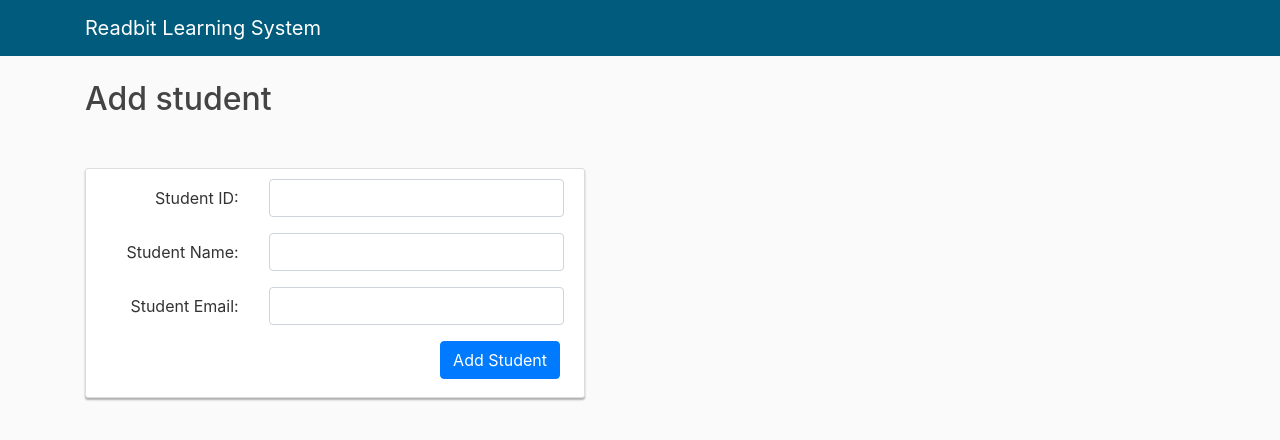
After one commit to unluckyvevo/IT2201-Project, a Flask app: page /add_student_manually in a window 1280 px wide. The commit adds this page. Shown: the top 440 px of the page. Run offline with Flask 2, Linux system fonts and the light colour scheme; some libraries are stand-ins or nearby versions.

Commit message:
add 1 student manually

```diff
--- a/readbit/routes.py
+++ b/readbit/routes.py
@@ -116,3 +116,7 @@ def manage_module():
         }
     }]
     return render_template('manage_module.html', title='Manage Module', assessments=assessments)
+
+@app.route('/add_student_manually')
+def add_student_manually():
+    return render_template('add_student_manually.html', title='Add Student Manually')
--- a/readbit/static/manage_class.css
+++ b/readbit/static/manage_class.css
@@ -46,3 +46,24 @@ table{
 {
     width:80px;
 }
+
+#manage_class_container
+{
+  margin-top: 50px;
+  background: #ffffff;
+  padding: 10px 20px;
+  border: 1px solid #dddddd;
+  border-radius: 3px;
+  margin-bottom: 20px;
+  width: 500px !important;
+  box-shadow: 0px 2px 2px rgba(0, 0, 0, 0.3);
+
+}
+.txtboxlabels
+{
+    text-align: right;
+}
+#add_student_btn_row
+{
+    justify-content: flex-end;
+}
--- /dev/null
+++ b/readbit/templates/add_student_manually.html
@@ -0,0 +1,34 @@
+{% extends "layout.html" %}
+{% block content %}
+<link rel="stylesheet" type="text/css" href="{{ url_for('static', filename='manage_class.css') }}">
+
+<h2>Add student</h2>
+
+<form>
+<div class="content-section" id="manage_class_container">
+    <div class="form-group row">
+        <label for="student_id_txtbox" class="col-sm-4 col-form-label txtboxlabels">Student ID:</label>
+        <div class="col-sm-8">
+          <input type="text" class="form-control" id="student_id_txtbox" value="">
+        </div>
+    </div>
+    <div class="form-group row">
+        <label for="student_name_txtbox" class="col-sm-4 col-form-label txtboxlabels">Student Name: </label>
+        <div class="col-sm-8">
+          <input type="text" class="form-control" id="student_name_txtbox" value="">
+        </div>
+    </div>
+    <div class="form-group row">
+        <label for="student_email_txtbox" class="col-sm-4 col-form-label txtboxlabels">Student Email: </label>
+        <div class="col-sm-8">
+          <input type="text" class="form-control" id="student_email_txtbox" value="">
+        </div>
+    </div>
+    <div class="row mr-1" id="add_student_btn_row">
+        <button type="submit" class="btn btn-primary mb-2">Add Student</button>
+    </div>
+</div>
+
+</form>
+
+{% endblock content %}
--- a/readbit/templates/manage_class.html
+++ b/readbit/templates/manage_class.html
@@ -29,7 +29,7 @@
               </div>
               <div class="modal-body">
                   <div class="row m-2" id="modal_buttons">
-                      <button type="button" class="btn btn-info m-2">Add Manually</button>
+                      <a href="/add_student_manually" class="btn btn-info m-2">Add Manually</a>
                   </div>
                   <div class="row ml-3 mt-3">
                       Upload Excel Sheet (.csv)
```
